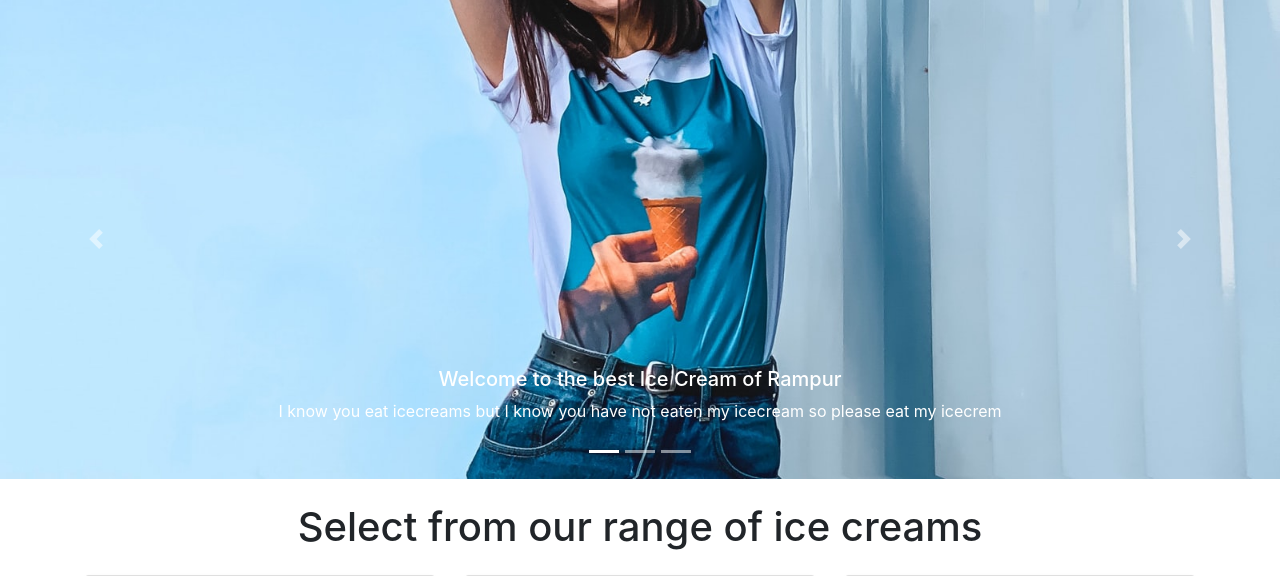
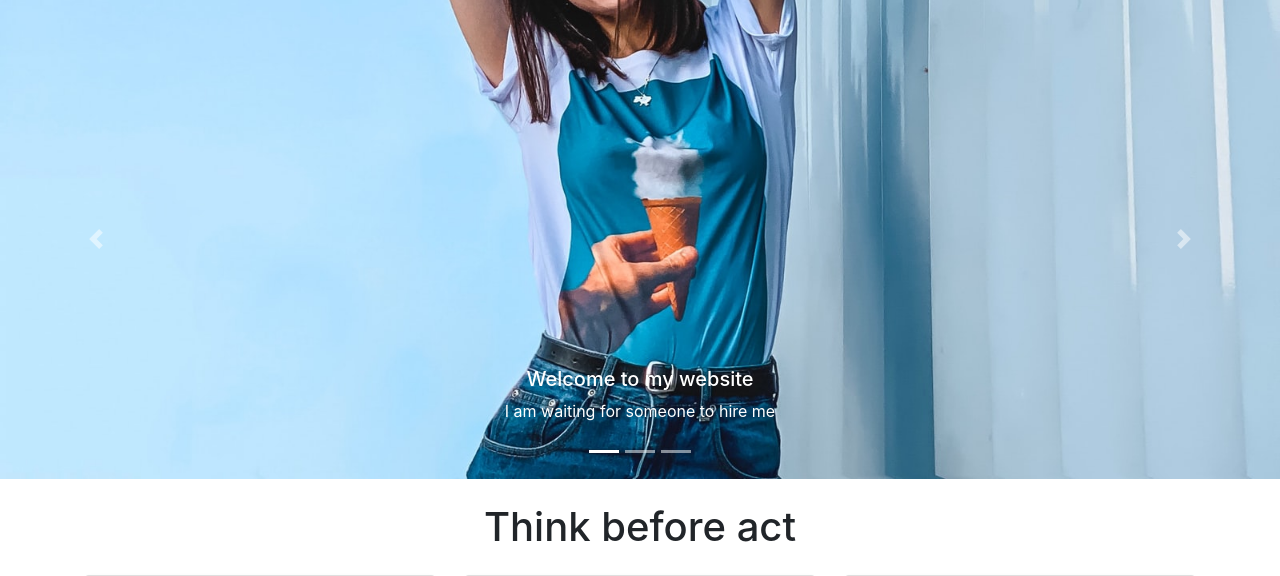
Before and after one commit to Bhaskar-Dutt/my-first-blog, a Django app: page / in a window 1280 px wide. Shown: the part 57-633 px from the top of the page. Run offline with Django 3.2, Linux system fonts and the light colour scheme; some libraries are stand-ins or nearby versions.

Commit message:
updated index.html

```diff
--- a/Hello/templates/index.html
+++ b/Hello/templates/index.html
@@ -14,23 +14,23 @@
         <div class="carousel-item active">
                 <img src="/static/1.jfif" class="d-block w-100" alt="...">
         <div class="carousel-caption d-none d-md-block">
-            <h5>Welcome to the best Ice Cream of Rampur</h5>
-            <p>I know you eat icecreams but I know you have not eaten my icecream so please eat my icecrem</p>
+            <h5>Welcome to my website</h5>
+            <p>I am waiting for someone to hire me</p>
         </div>
         </div>
         <div class="carousel-item">
               <img src="/static/2.jfif" class="d-block w-100" alt="...">
 
         <div class="carousel-caption d-none d-md-block">
-            <h5>We serve love with our Ice Creams</h5>
-            <p>Harry's World Famous Best Ice creams.</p>
+            <h5>Thinking is a great disease</h5>
+            <p>Do you know, Hydras can laugh.</p>
         </div>
         </div>
         <div class="carousel-item">
         <img src="/static/3.jfif" class="d-block w-100" alt="...">
         <div class="carousel-caption d-none d-md-block">
-            <h5>Inaugarated by Donald Trump</h5>
-            <p>This ice cream shop was inaugrated by Honurable President trump</p>
+            <h5>If i know that i know nothing, does that makes me the smartest man alive, by Socrates</h5>
+            <p>One species of Jelly fish are biologically immortal</p>
         </div>
         </div>
     </div>
@@ -47,7 +47,7 @@
 
 
 <div class="container my-3">
-<h1 class="my-4 text-center">Select from our range of ice creams</h1>
+<h1 class="my-4 text-center">Think before act</h1>
       <div class="row">
         <div class="col-md-4">
           <div class="card mb-4 shadow-sm">
```
